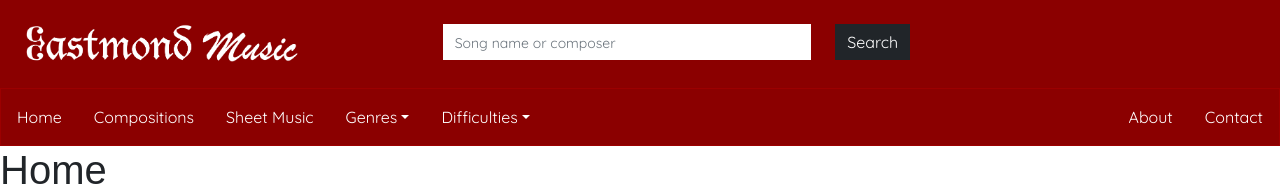
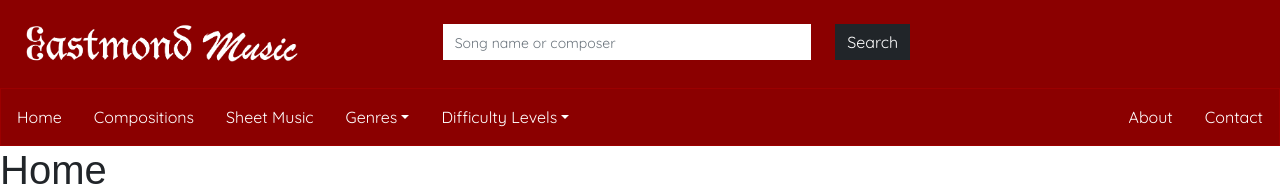
Before and after one commit to devin-eastmond/eastmond-music, a React (Create React App) app: page / in a window 1280 px wide. Shown: the top 195 px of the page. Built offline with nearby package versions, Linux system fonts and the light colour scheme; a web font is replaced by a local one.

Commit message:
Added footer

```diff
--- a/src/App.js
+++ b/src/App.js
@@ -1,9 +1,10 @@
 import './styles/App.css';
 import {Outlet} from "react-router-dom";
 import Navbar from "./components/navbar"
+import Footer from "./components/footer";
 
 const App = () => {
-  return <><Navbar/><Outlet/></>
+  return <><Navbar/><Outlet/><Footer/></>
 };
 
 export default App;
--- /dev/null
+++ b/src/components/footer.jsx
@@ -0,0 +1,14 @@
+import React, { Component } from 'react';
+import 'bootstrap/dist/css/bootstrap.css';
+
+class Footer extends Component {
+    render() {
+        return (
+            <footer className="bg-red text-center p-4 border-top-light-red text-white-50">
+                Copyright © 2022 - Eastmond Music
+            </footer>
+        )
+    }
+}
+
+export default Footer
--- a/src/components/navDropdown.jsx
+++ b/src/components/navDropdown.jsx
@@ -17,6 +17,7 @@ class NavDropdown extends Component {
                 <Link to={links.to} className="nav-link text-white p-3">{links.linkName}</Link>
             </Dropdown.Item>
         );
+
         return (
             <Dropdown>
                 <Dropdown.Toggle className="nav-item nav-link text-white p-3 rounded-0 border-0 bg-transparent">
--- a/src/components/navbar.jsx
+++ b/src/components/navbar.jsx
@@ -59,7 +59,7 @@ class Navbar extends Component {
                             <NavItem to="/compositions">Compositions</NavItem>
                             <NavItem to="/browse">Sheet Music</NavItem>
                             <NavDropdown links={genres}>Genres</NavDropdown>
-                            <NavDropdown links={difficulties}>Difficulties</NavDropdown>
+                            <NavDropdown links={difficulties}>Difficulty Levels</NavDropdown>
                         </ul>
                         <ul className="navbar-nav navbar-right">
                             <NavItem to="/about">About</NavItem>
--- a/src/styles/App.css
+++ b/src/styles/App.css
@@ -1,3 +1,10 @@
+:root {
+    --main-bg-color: #8b0000;
+    --main-bg-color-light: #9c0000;
+    --secondary-bg-color: #505050;
+    --secondary-bg-color-light: #5A5A5A;
+}
+
 body > * {
     font-family: "Quicksand", sans-serif;
 }
@@ -7,15 +14,21 @@ h1, h2 {
 }
 
 .bg-red {
-    background-color: #8b0000;
+    background-color: var(--main-bg-color);
 }
 
 .bg-gray {
-    background-color: #505050!important;
+    background-color: var(--secondary-bg-color)!important;
 }
 
 .border-light-red {
     border-style: solid;
-    border-color: #9c0000;
+    border-color: var(--main-bg-color-light);
     border-width: 1px;
 }
+
+.border-top-light-red {
+    border-top-style: solid;
+    border-top-color: var(--main-bg-color-light);
+    border-top-width: 6px;
+}
--- a/src/styles/navbar.css
+++ b/src/styles/navbar.css
@@ -3,7 +3,7 @@
 }
 
 .nav-item:hover {
-    background-color: #9c0000!important;
+    background-color: var(--main-bg-color-light)!important;
 }
 
 .dropdown-menu {
@@ -12,7 +12,7 @@
 
 .dropdown-item:hover,
 .dropdown-item:focus {
-    background-color: #5A5A5A!important;
+    background-color: var(--secondary-bg-color-light)!important;
 }
 
 .nav-item {
```
